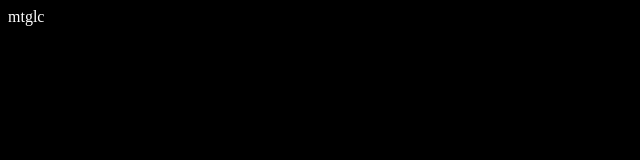
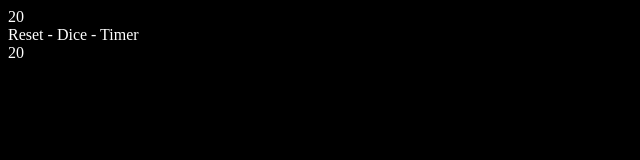
Before and after one commit to filipeaguiar/Magic-Life-Counter, a plain HTML site: page index.html in a window 1280 px wide. Shown: the whole page, without its empty margins (0-640 px from the left). Drawn offline with Linux system fonts and the light colour scheme.

Commit message:
Initial Layout

```diff
--- a/index.html
+++ b/index.html
@@ -10,6 +10,10 @@
     <link rel="stylesheet" type="text/css" href="style.css">
 </head>
 <body>
-    mtglc
+    <div id="content">
+        <div id="oponent">20</div>
+        <div id="menu">Reset - Dice - Timer</div>
+        <div id="player">20</div>
+    </div>
 </body>
 </html>
--- a/style.css
+++ b/style.css
@@ -3,3 +3,15 @@ body {
     background-color: black;
     color: white
 }
+
+#content {
+    height: 45%;
+}
+
+#menu {
+    height: 10%
+}
+
+#player {
+    height: 45%;
+}
```
